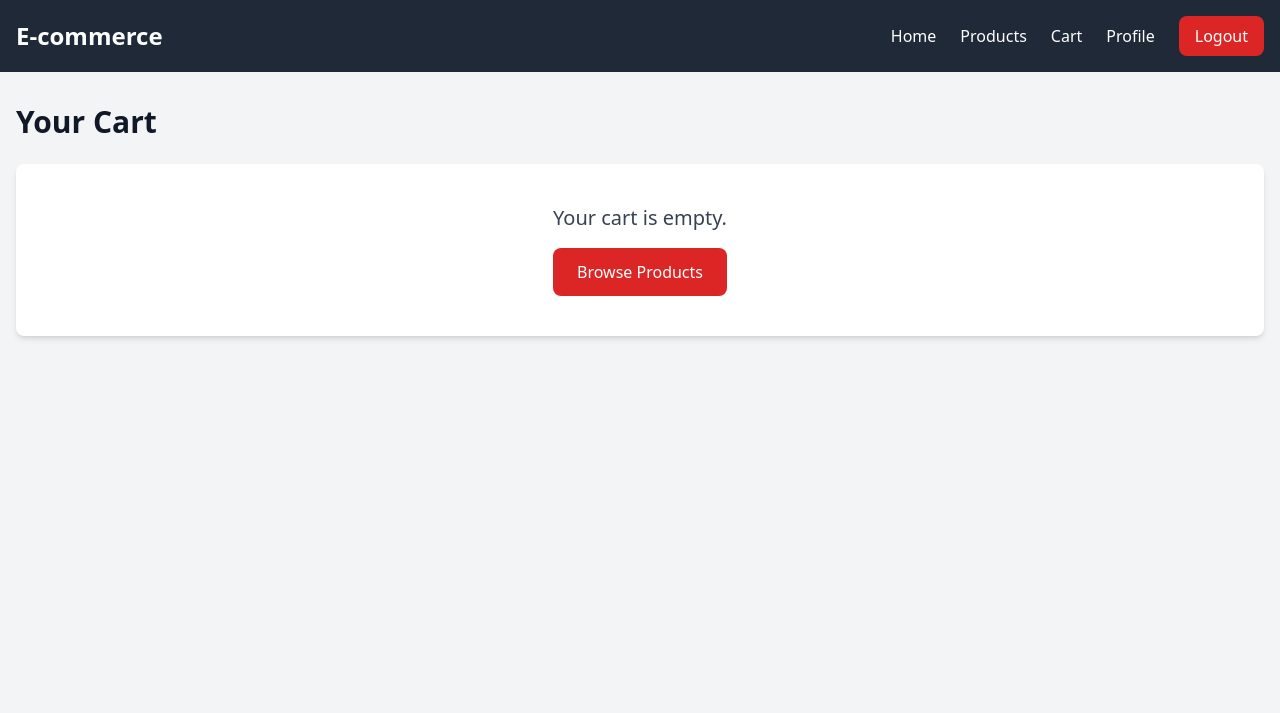
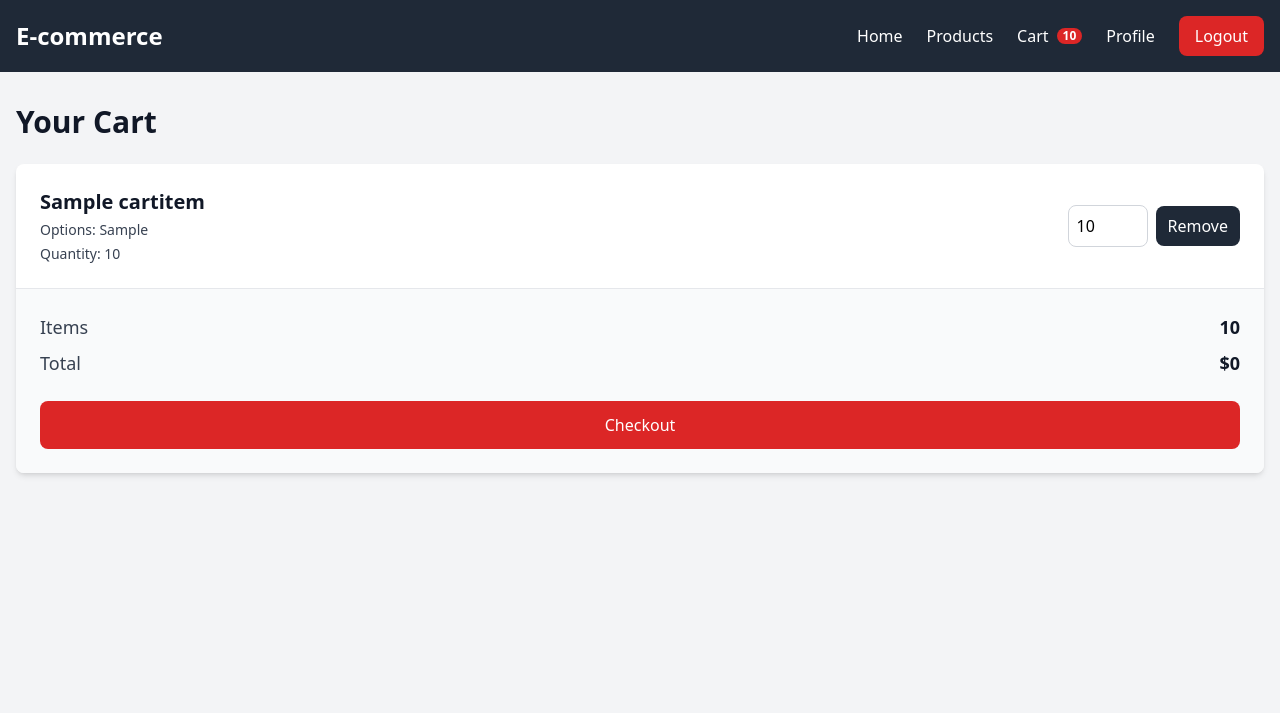
Before and after one commit to ThaoThaoHeart/Django-ECommerce, a Django app: page /cart/ in a window 1280 px wide. Shown: the top 713 px of the page. Run offline with Django 5.2, Linux system fonts and the light colour scheme; a user stored in the database is signed in; tables that the repository leaves empty hold one stand-in row (values such as "Sample post"); some libraries are stand-ins or nearby versions.

```diff
--- a/accounts/models.py
+++ b/accounts/models.py
@@ -1,5 +1,6 @@
 from django.contrib.auth.models import AbstractBaseUser, BaseUserManager, PermissionsMixin
 from django.db import models
+from carts.models import Cart
 
 
 class UserManager(BaseUserManager):
@@ -31,3 +32,7 @@ class CustomUser(AbstractBaseUser, PermissionsMixin):
 
 	def __str__(self):
 		return self.email
+
+	def get_cart(self):
+		cart, _ = Cart.objects.get_or_create(user=self)
+		return cart
--- /dev/null
+++ b/carts/context_processors.py
@@ -0,0 +1,24 @@
+from django.db.models import Sum
+
+from .models import CartItem
+
+
+def cart_item_count(request):
+	if request.user.is_authenticated:
+		count = (
+			CartItem.objects.filter(cart__user=request.user)
+			.aggregate(total=Sum("quantity"))
+			.get("total")
+		)
+		return {"cart_count": count or 0}
+
+	session_key = request.session.session_key
+	if not session_key:
+		return {"cart_count": 0}
+
+	count = (
+		CartItem.objects.filter(cart__session_key=session_key)
+		.aggregate(total=Sum("quantity"))
+		.get("total")
+	)
+	return {"cart_count": count or 0}
--- a/carts/mixins.py
+++ b/carts/mixins.py
@@ -2,30 +2,17 @@ from .models import Cart
 
 
 class CartSessionMixin:
-	cart_session_key = "cart_id"
+	def get_cart(self):
+		request = self.request
 
-	def get_session_cart_id(self):
-		cart_id = self.request.session.get(self.cart_session_key)
-		if cart_id:
-			return cart_id
+		if request.user.is_authenticated:
+			cart, _ = Cart.objects.get_or_create(user=request.user)
+		else:
+			if not request.session.session_key:
+				request.session.create()
+			cart, _ = Cart.objects.get_or_create(session_key=request.session.session_key)
 
-		if not self.request.session.session_key:
-			self.request.session.create()
-
-		cart_id = self.request.session.session_key
-		self.request.session[self.cart_session_key] = cart_id
-		return cart_id
-
-	def get_cart(self):
-		cart_id = self.get_session_cart_id()
-		cart = Cart.objects.filter(cart_id=cart_id).order_by("id").first()
-		if cart is None:
-			raise Cart.DoesNotExist
 		return cart
 
 	def get_or_create_cart(self):
-		cart_id = self.get_session_cart_id()
-		cart = Cart.objects.filter(cart_id=cart_id).order_by("id").first()
-		if cart:
-			return cart
-		return Cart.objects.create(cart_id=cart_id)
+		return self.get_cart()
--- a/carts/models.py
+++ b/carts/models.py
@@ -1,35 +1,16 @@
 from django.db import models
-from djangoecommerce import settings
-from catalog.models import Product, Variation
+
 
 class Cart(models.Model):
-    cart_id = models.CharField(max_length=250, blank=True)
-    date_added = models.DateField(auto_now_add=True)
+	user = models.ForeignKey("accounts.CustomUser", on_delete=models.CASCADE, null=True, blank=True)
+	session_key = models.CharField(max_length=40, null=True, blank=True)
 
-    def __str__(self):
-        return self.cart_id
-
+	def cart_count(self):
+		count = self.items.count()
+		return count if count > 0 else 0
 
 class CartItem(models.Model):
-    product = models.ForeignKey(Product, on_delete=models.CASCADE)
-    cart = models.ForeignKey(Cart, on_delete=models.CASCADE)
-    variations = models.ManyToManyField(Variation, blank=True)
-    quantity = models.IntegerField()
-
-    def variation_ids(self):
-        return {variation.pk for variation in self.variations.all()}
-
-    def matches_variations(self, variations):
-        selected_variation_ids = {variation.pk for variation in variations}
-        return self.variation_ids() == selected_variation_ids
-
-    @classmethod
-    def find_matching_item(cls, *, cart, product, variations):
-        candidate_items = cls.objects.filter(cart=cart, product=product).prefetch_related("variations")
-        return next(
-            (item for item in candidate_items if item.matches_variations(variations)),
-            None,
-        )
-
-    def __str__(self):
-        return self.product.name
+	cart = models.ForeignKey(Cart, on_delete=models.CASCADE, related_name="items")
+	product_title = models.CharField(max_length=250)
+	selected_variations = models.CharField(max_length=500, blank=True, default="")
+	quantity = models.PositiveIntegerField(default=1)
--- a/carts/templates/carts/cart_detail.html
+++ b/carts/templates/carts/cart_detail.html
@@ -12,23 +12,21 @@
                 {% for item in cart_items %}
                     <div class="p-4 md:p-6 flex flex-col md:flex-row md:items-center md:justify-between gap-4">
                         <div class="flex-1">
-                            <h2 class="text-xl font-semibold text-gray-900">{{ item.product.name }}</h2>
-                            <p class="text-sm text-gray-600 mt-1">Unit price: ${{ item.product.price }}</p>
-                            {% if item.variations.all %}
-                                <p class="text-sm text-gray-700 mt-1">
-                                    {% for variation in item.variations.all %}
-                                        {{ variation.variation_category|title }}: {{ variation.variation_value }}{% if not forloop.last %}, {% endif %}
-                                    {% endfor %}
-                                </p>
+                            <h2 class="text-xl font-semibold text-gray-900">{{ item.product_title }}</h2>
+                            {% if item.selected_variations %}
+                                <p class="text-sm text-gray-700 mt-1">Options: {{ item.selected_variations }}</p>
                             {% endif %}
                             <p class="text-sm text-gray-700 mt-1">Quantity: {{ item.quantity }}</p>
-                            <p class="text-lg font-bold text-red-600 mt-2">Subtotal: ${{ item.sub_total }}</p>
+                            {% if item.price %}
+                                <p class="text-sm text-gray-700 mt-1">${{ item.price }} each</p>
+                                <p class="text-sm font-semibold text-gray-900 mt-1">Subtotal: ${{ item.line_total }}</p>
+                            {% endif %}
                         </div>
 
                         <div class="flex items-center gap-2">
                             <form method="post" action="{% url 'carts:cart_update' item.id %}" class="flex items-center gap-2">
                                 {% csrf_token %}
-                                <input type="number" name="quantity" value="{{ item.quantity }}" min="1" max="{{ item.product.stock }}" class="w-20 px-2 py-2 border border-gray-300 rounded-lg" onchange="this.form.submit()" required>
+                                <input type="number" name="quantity" value="{{ item.quantity }}" min="1" class="w-20 px-2 py-2 border border-gray-300 rounded-lg" onchange="this.form.submit()" required>
                                 <noscript>
                                     <button type="submit" class="px-3 py-2 bg-red-600 text-white rounded-lg hover:bg-red-700 transition">
                                         Update
@@ -51,9 +49,9 @@
                     <span class="font-medium text-gray-700">Items</span>
                     <span class="font-semibold text-gray-900">{{ quantity }}</span>
                 </div>
-                <div class="flex justify-between text-2xl">
-                    <span class="font-bold text-gray-800">Total</span>
-                    <span class="font-bold text-red-600">${{ total }}</span>
+                <div class="flex justify-between text-lg mb-2">
+                    <span class="font-medium text-gray-700">Total</span>
+                    <span class="font-semibold text-gray-900">${{ total }}</span>
                 </div>
                 <a href="{% url 'login' %}" class="mt-4 inline-block w-full text-center bg-red-600 text-white px-6 py-3 rounded-lg hover:bg-red-700 transition">
                     Checkout
--- a/carts/views.py
+++ b/carts/views.py
@@ -2,7 +2,8 @@ from django.shortcuts import redirect
 from django.views.generic import DeleteView, RedirectView, TemplateView, UpdateView
 from django.urls import reverse_lazy
 from .mixins import CartSessionMixin
-from .models import Cart, CartItem
+from .models import CartItem
+from catalog.models import Product
 
 
 class CartDetailView(CartSessionMixin, TemplateView):
@@ -11,25 +12,30 @@ class CartDetailView(CartSessionMixin, TemplateView):
 	def get_context_data(self, **kwargs):
 		context = super().get_context_data(**kwargs)
 		cart_items = []
-		total = 0
 		quantity = 0
 
-		try:
-			cart = self.get_cart()
-			cart_items = CartItem.objects.filter(cart=cart).select_related("product").prefetch_related("variations")
+		cart = self.get_cart()
+		if cart is not None:
+			cart_items = list(CartItem.objects.filter(cart=cart))
+			product_titles = [item.product_title for item in cart_items]
+			products = Product.objects.filter(name__in=product_titles)
+			product_prices = {}
+
+			for product in products:
+				product_prices[product.name] = product.price
 
 			for item in cart_items:
-				item.sub_total = item.product.price * item.quantity
-				total += item.sub_total
 				quantity += item.quantity
-		except Cart.DoesNotExist:
-			pass
+				item.price = product_prices.get(item.product_title)
+				item.line_total = item.price * item.quantity if item.price is not None else None
+
+		total = sum(item.line_total for item in cart_items if item.line_total is not None)
 
 		context.update(
 			{
 				"cart_items": cart_items,
+				"quantity": quantity,
 				"total": total,
-				"quantity": quantity,
 			}
 		)
 		return context
@@ -40,17 +46,17 @@ class CartRemoveView(CartSessionMixin, RedirectView):
 
 	def get_redirect_url(self, *args, **kwargs):
 		item_id = kwargs["item_id"]
-		try:
-			cart = self.get_cart()
-			cart_item = CartItem.objects.select_related("product").get(id=item_id, cart=cart)
-
-			if cart_item.quantity > 1:
-				cart_item.quantity -= 1
-				cart_item.save()
-			else:
-				cart_item.delete()
-		except (Cart.DoesNotExist, CartItem.DoesNotExist):
-			pass
+		cart = self.get_cart()
+		if cart is not None:
+			try:
+				cart_item = CartItem.objects.get(id=item_id, cart=cart)
+				if cart_item.quantity > 1:
+					cart_item.quantity -= 1
+					cart_item.save()
+				else:
+					cart_item.delete()
+			except CartItem.DoesNotExist:
+				pass
 
 		return super().get_redirect_url(*args, **kwargs)
 
@@ -62,20 +68,18 @@ class CartUpdateView(CartSessionMixin, UpdateView):
 	success_url = reverse_lazy("carts:cart_detail")
 
 	def get_queryset(self):
-		try:
-			cart = self.get_cart()
-		except Cart.DoesNotExist:
+		cart = self.get_cart()
+		if cart is None:
 			return CartItem.objects.none()
-		return CartItem.objects.select_related("product").filter(cart=cart)
+		return CartItem.objects.filter(cart=cart)
 
 	def get(self, request, *args, **kwargs):
 		return redirect("carts:cart_detail")
 
 	def form_valid(self, form):
-		product = form.instance.product
 		raw_quantity = form.cleaned_data.get("quantity", 1)
 		try:
-			form.instance.quantity = min(max(1, int(raw_quantity)), product.stock)
+			form.instance.quantity = max(1, int(raw_quantity))
 		except (TypeError, ValueError):
 			form.instance.quantity = 1
 		return super().form_valid(form)
@@ -90,9 +94,8 @@ class CartRemoveItemView(CartSessionMixin, DeleteView):
 	success_url = reverse_lazy("carts:cart_detail")
 
 	def get_queryset(self):
-		try:
-			cart = self.get_cart()
-		except (Cart.DoesNotExist, CartItem.DoesNotExist):
+		cart = self.get_cart()
+		if cart is None:
 			return CartItem.objects.none()
 		return CartItem.objects.filter(cart=cart)
 
--- a/djangoecommerce/settings.py
+++ b/djangoecommerce/settings.py
@@ -25,6 +25,7 @@ INSTALLED_APPS = [
     'django.contrib.sessions',
     'django.contrib.messages',
     'django.contrib.staticfiles',
+	'django_extensions',
     'accounts',
     'catalog',
     'carts',
@@ -53,6 +54,7 @@ TEMPLATES = [
                 'django.template.context_processors.csrf',
                 'django.contrib.auth.context_processors.auth',
                 'django.contrib.messages.context_processors.messages',
+				'carts.context_processors.cart_item_count',
             ],
         },
     },
--- a/templates/base.html
+++ b/templates/base.html
@@ -14,7 +14,16 @@
                 <ul class="flex items-center gap-6">
                     <li><a href="{% url 'home' %}" class="hover:text-red-400">Home</a></li>
                     <li><a href="{% url 'catalog:product_list' %}" class="hover:text-red-400">Products</a></li>
-                    <li><a href="{% url 'carts:cart_detail' %}" class="hover:text-red-400">Cart</a></li>
+                    <li>
+                        <a href="{% url 'carts:cart_detail' %}" class="hover:text-red-400 inline-flex items-center gap-2">
+                            <span>Cart</span>
+                            {% if cart_count %}
+                                <span class="inline-flex min-w-5 items-center justify-center rounded-full bg-red-600 px-1.5 py-0.5 text-xs font-semibold leading-none text-white">
+                                    {{ cart_count }}
+                                </span>
+                            {% endif %}
+                        </a>
+                    </li>
                     {% if request.user.is_authenticated %}
                         <li><a href="{% url 'profile' %}" class="text-white hover:text-red-400">Profile</a></li>
                         <li>
```
Also changed, not shown: accounts/views.py (+20 -1 lines), catalog/views.py (+19 -16 lines), carts/migrations/0001_initial.py, carts/migrations/0002_cart_session_key.py (added), carts/migrations/0002_cartitem_variations.py (deleted), carts/migrations/0003_cartitem_selected_variations.py (added).
